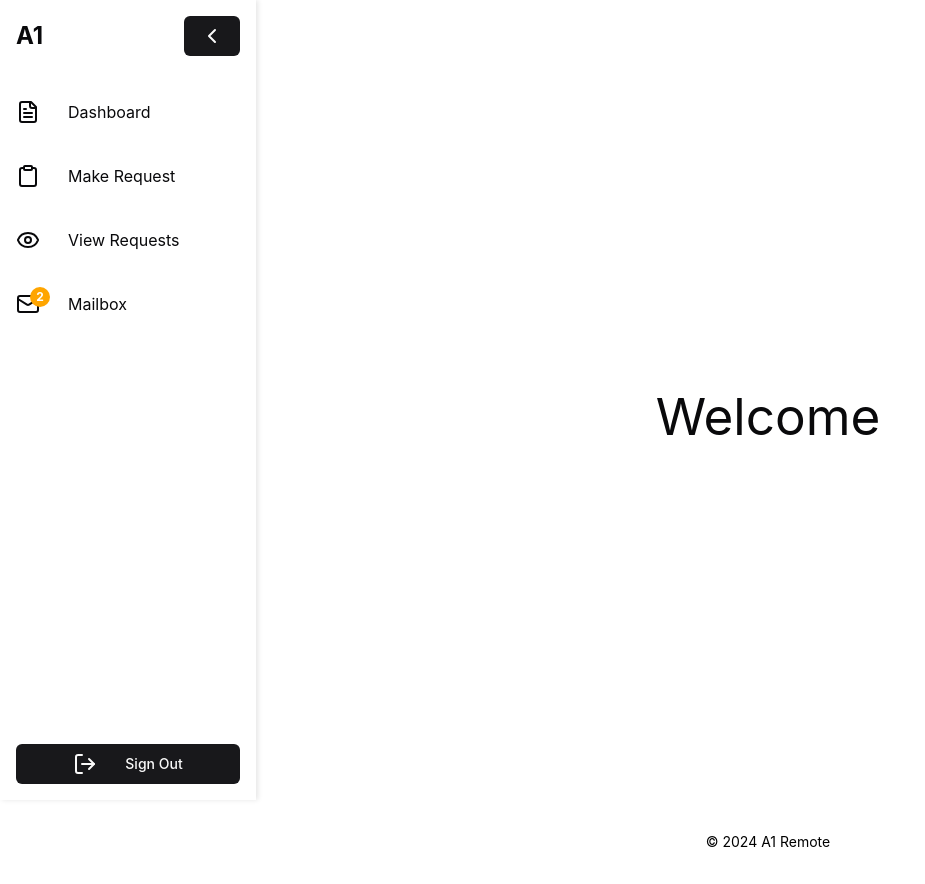
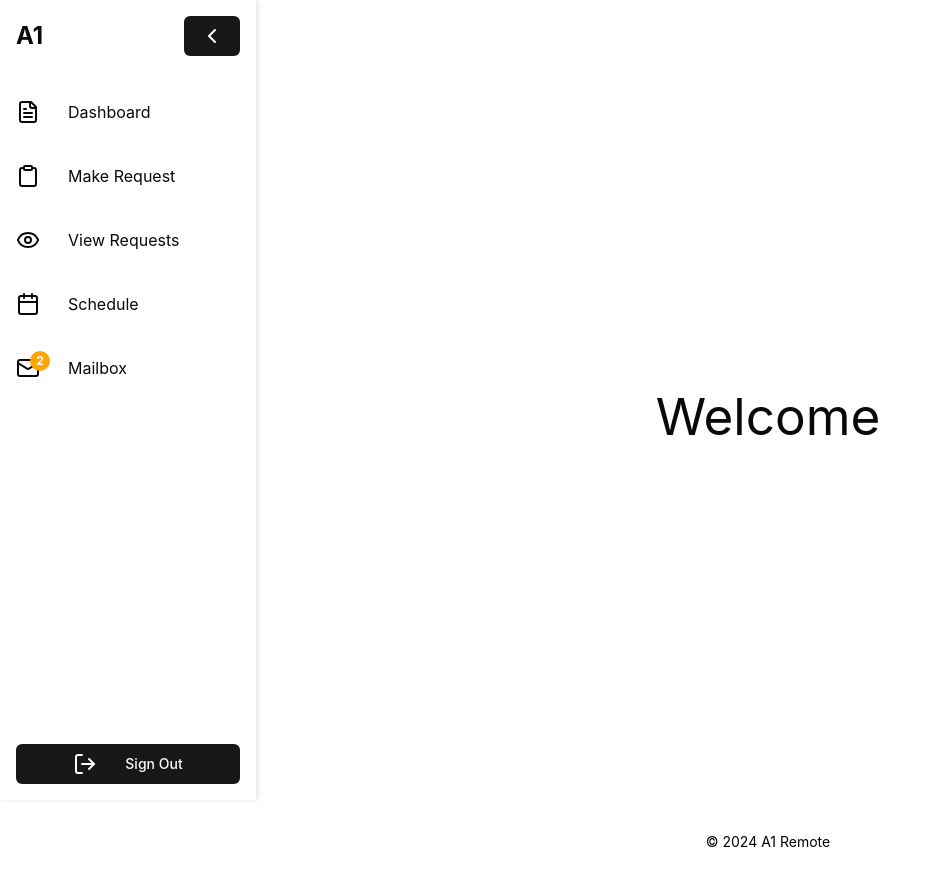
Before and after one commit to Jonathanxjt/A1-Remote, a React (Vite) app in the folder a1/: page / in a window 1280 px wide. Shown: the whole page, without its empty margins (0-925 px from the left). Built offline with nearby package versions, Linux system fonts and the light colour scheme; a small style sheet from the web is missing.

Commit message:
IT8-Revert Mistake
accidentally removed sidebar component

```diff
--- a/a1/src/components/Sidebar/Sidebar.tsx
+++ b/a1/src/components/Sidebar/Sidebar.tsx
@@ -99,6 +99,13 @@ const Sidebar: React.FC<SidebarProps> = ({ unreadCount }) => {
           onClick={handleViewRequestsClick}
         />
         <NavItem
+          icon={<Calendar size={24} />}
+          label="Schedule"
+          collapsed={collapsed}
+          onClick={handleScheduleClick}
+        />
+
+        <NavItem
           icon={
             <div className="mail-icon-container">
               <Mail size={24} />
```
